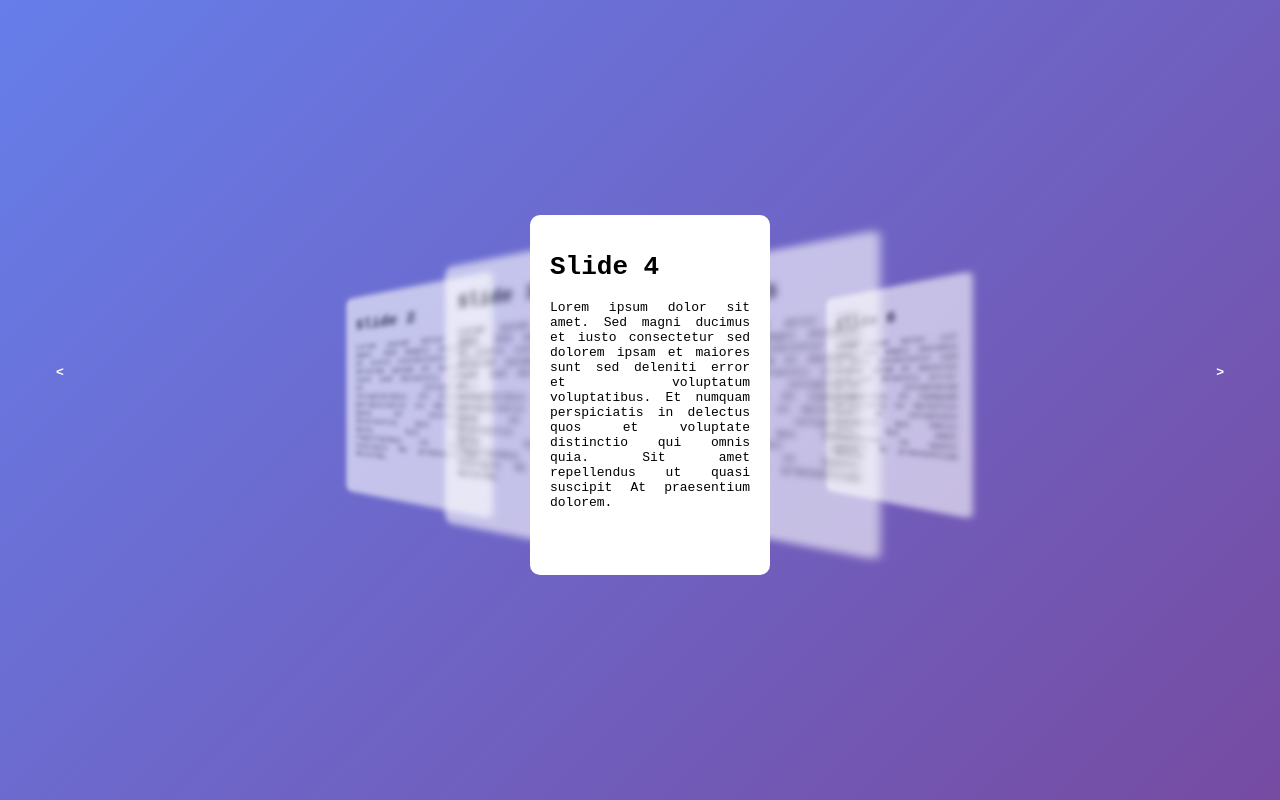
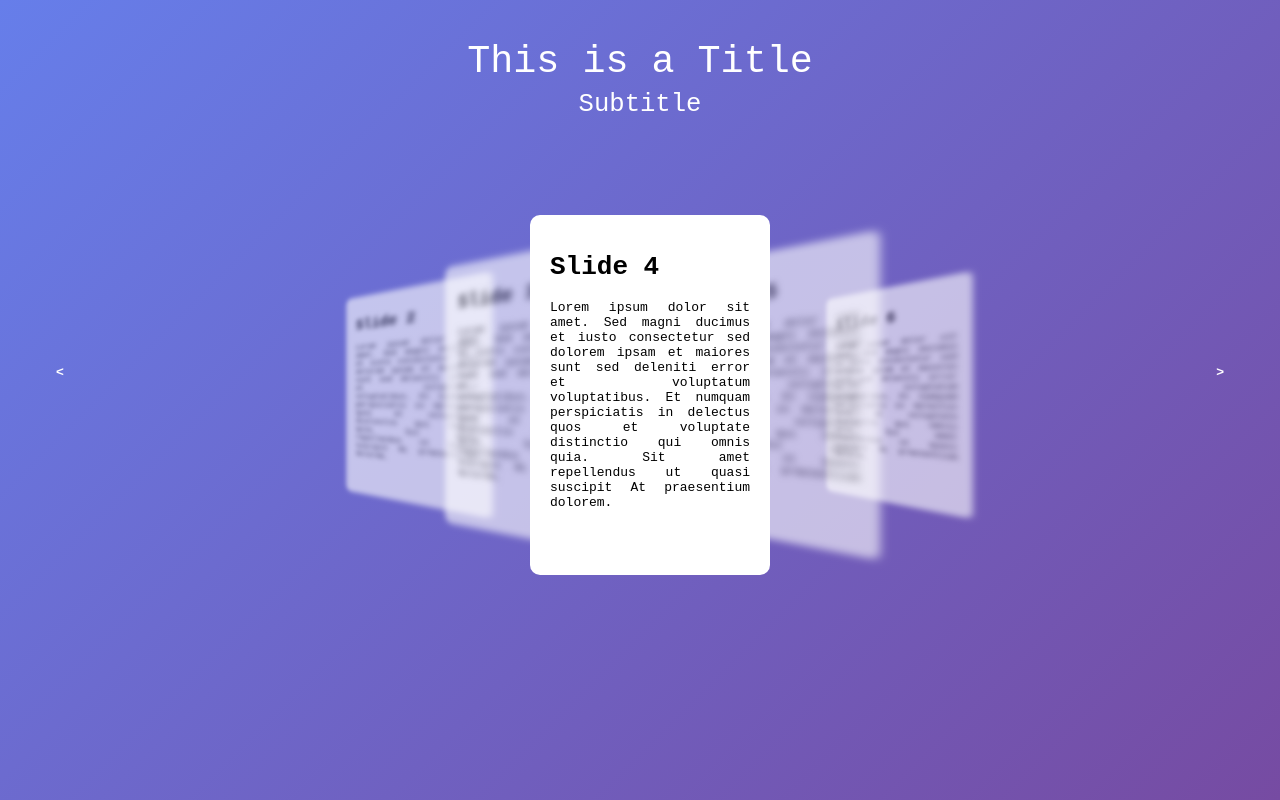
Before and after one commit to SaraFreitas-dev/Flipping_Letters, a plain HTML site: page index.html in a window 1280 px wide. Drawn offline with Linux system fonts and the light colour scheme.

Commit message:
added titles and responsiveness

```diff
--- a/index.html
+++ b/index.html
@@ -7,6 +7,10 @@
     <link rel="stylesheet" href="style.css">
 </head>
 <body>
+
+    <div class="title">This is a Title</div>
+    <div class="subtitle">Subtitle</div>
+
     <div class="slider">
 
         <div class="item" onclick="flipCard(this)">
@@ -71,7 +75,7 @@
 
         <div class="item" onclick="flipCard(this)">
             <span class="front seven">
-                <h1>Slide test</h1>
+                <h1>Slide 7</h1>
                 <p>Lorem ipsum dolor sit amet. Sed magni ducimus et iusto consectetur sed dolorem ipsam et maiores sunt sed deleniti error et voluptatum voluptatibus. Et numquam perspiciatis in delectus quos et voluptate distinctio qui omnis quia. Sit amet repellendus ut quasi suscipit At praesentium dolorem.</p>
             </span>
             <span class="back seven">
--- a/style.css
+++ b/style.css
@@ -14,6 +14,25 @@ body {
     -o-user-select: none;
     user-select: none;
 }
+
+.title {
+    position: absolute;
+    width: 100%;
+    top: 10%;
+    text-align: center;
+    color: white;
+    font-size: 6vw; /* Adjust font size based on viewport width */
+}
+
+.subtitle {
+    position: absolute;
+    width: 100%;
+    top: 16%;
+    text-align: center;
+    color: white;
+    font-size: 3.5vw; /* Adjust font size based on viewport width */
+}
+
 
 .slider {
     position: relative;
@@ -84,3 +103,18 @@ body {
 .item.flipped .back {
     transform: rotateY(0deg);
 }
+
+
+@media screen and (max-height: 800px){
+    .title {
+        font-size: 3vw; /* Adjust font size based on viewport width */
+        top: 5%;
+    }
+
+    .subtitle {
+        top: 10%;
+        padding-top: 10px;
+        font-size: 2vw; /* Adjust font size based on viewport width */
+    }
+
+}
```
